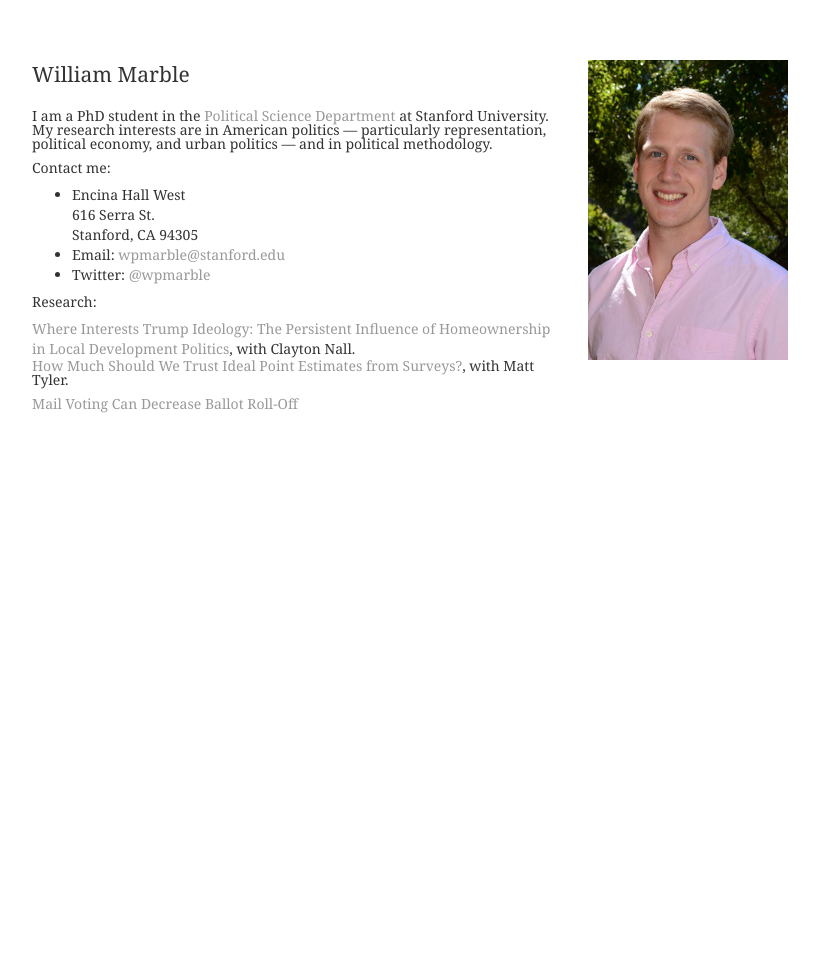
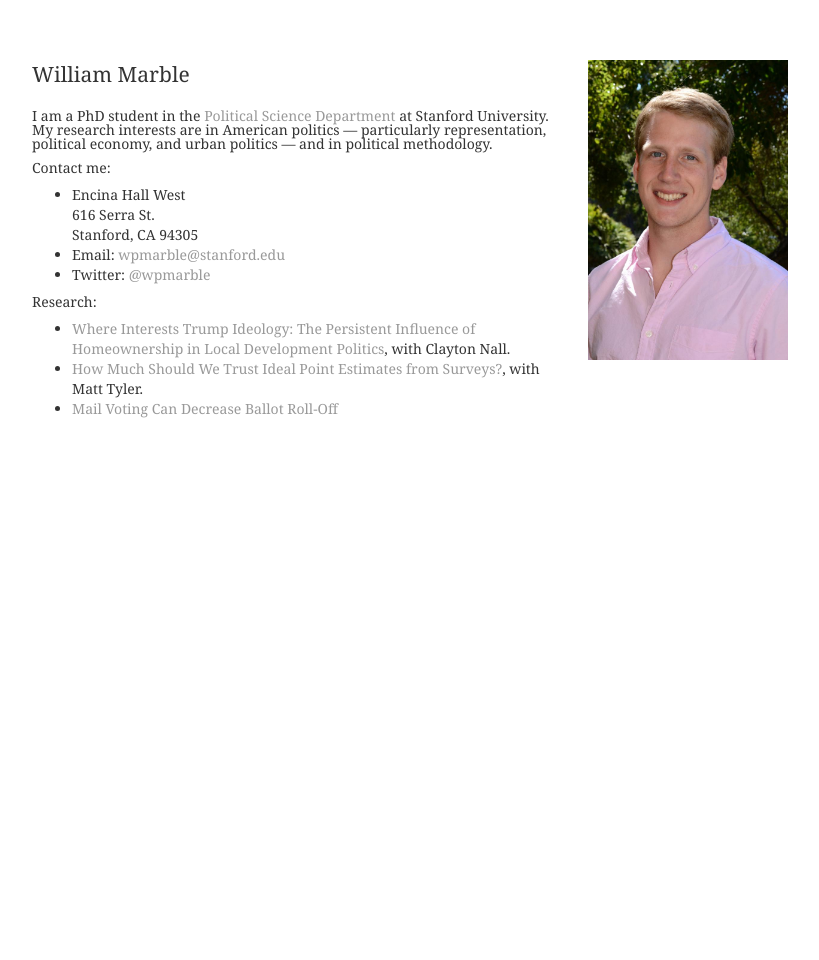
Before and after one commit to wpmarble/wpmarble.github.io, a Jekyll site: the page built from index.html, in a window 1280 px wide. Shown: the whole page, without its empty margins (160-979 px from the left). Built offline with Jekyll 4.4.1, drawn with Linux system fonts in a browser that asks for light colours.

Commit message:
add list for research

```diff
--- a/index.html
+++ b/index.html
@@ -14,9 +14,10 @@
 			<li>Twitter: <a href="http://twitter.com/wpmarble">@wpmarble</a></li>
 		</ul>
 	    <p>Research:</p>
-        <a href="https://www.dropbox.com/s/5o05r0sdfnrvw48/interest.1.0.pdf?dl=0">Where Interests Trump Ideology: The Persistent Influence of Homeownership in Local Development Politics</a>, with Clayton Nall.
-        <p><a href="http://stanford.edu/~wpmarble/docs/MarbleTyler_SurveyIdealPointsAPSA.pdf">How Much Should We Trust Ideal Point Estimates from Surveys?</a>, with Matt Tyler.</p>
-        <p><a href="http://stanford.edu/~wpmarble/docs/rolloff_feb_2016.pdf">Mail Voting Can Decrease Ballot Roll-Off</a></p>
+        <ul>
+            <li><a href="https://www.dropbox.com/s/5o05r0sdfnrvw48/interest.1.0.pdf?dl=0">Where Interests Trump Ideology: The Persistent Influence of Homeownership in Local Development Politics</a>, with Clayton Nall. </li>
+            <li><a href="http://stanford.edu/~wpmarble/docs/MarbleTyler_SurveyIdealPointsAPSA.pdf">How Much Should We Trust Ideal Point Estimates from Surveys?</a>, with Matt Tyler.</li>
+            <li><a href="http://stanford.edu/~wpmarble/docs/rolloff_feb_2016.pdf">Mail Voting Can Decrease Ballot Roll-Off</a></li>
 	</div>
 	<div class="col-sm-4">
 	<img  class="img-square avatar" alt="Will Marble" src="img/headshot2.jpg" style="width:200px">
```
